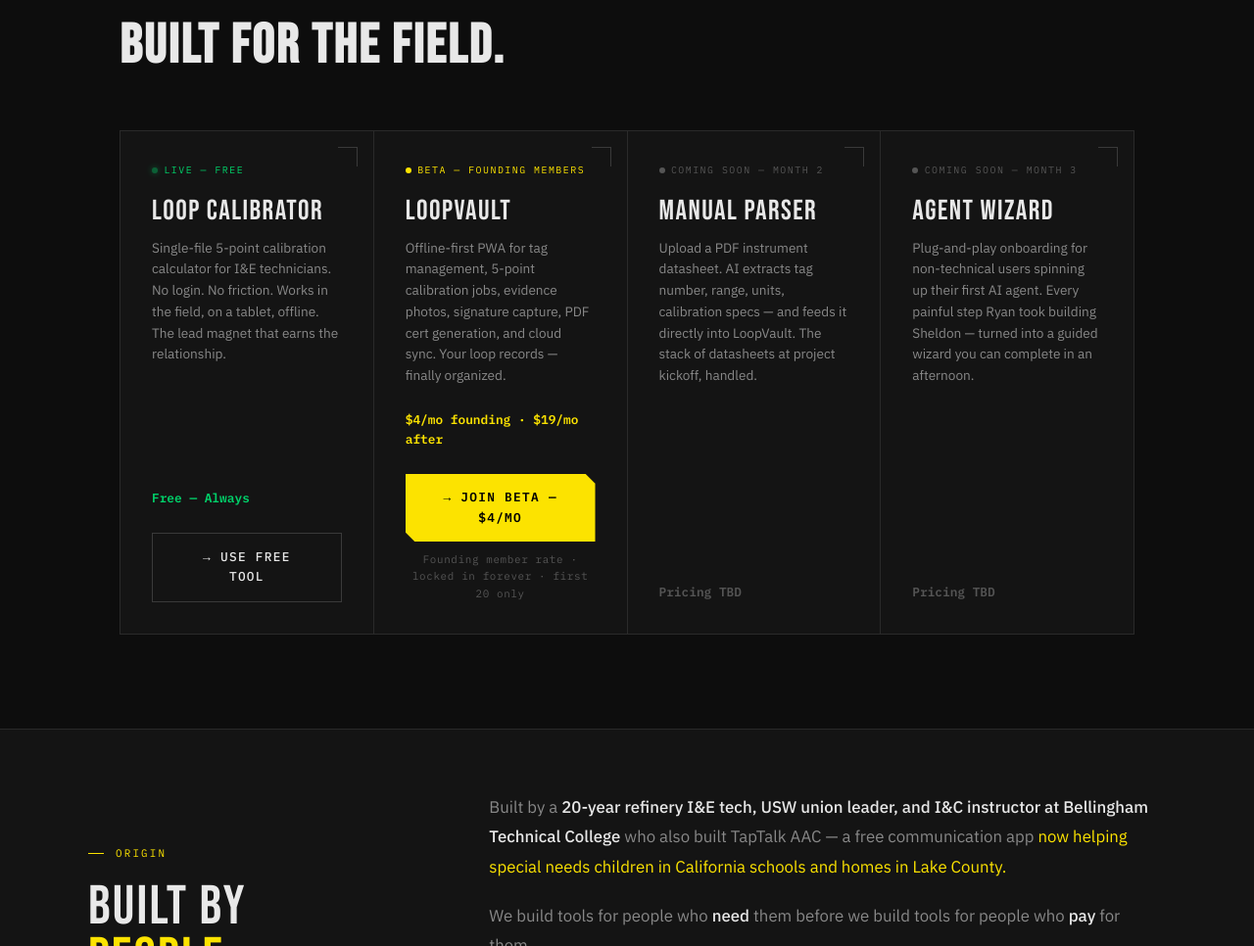
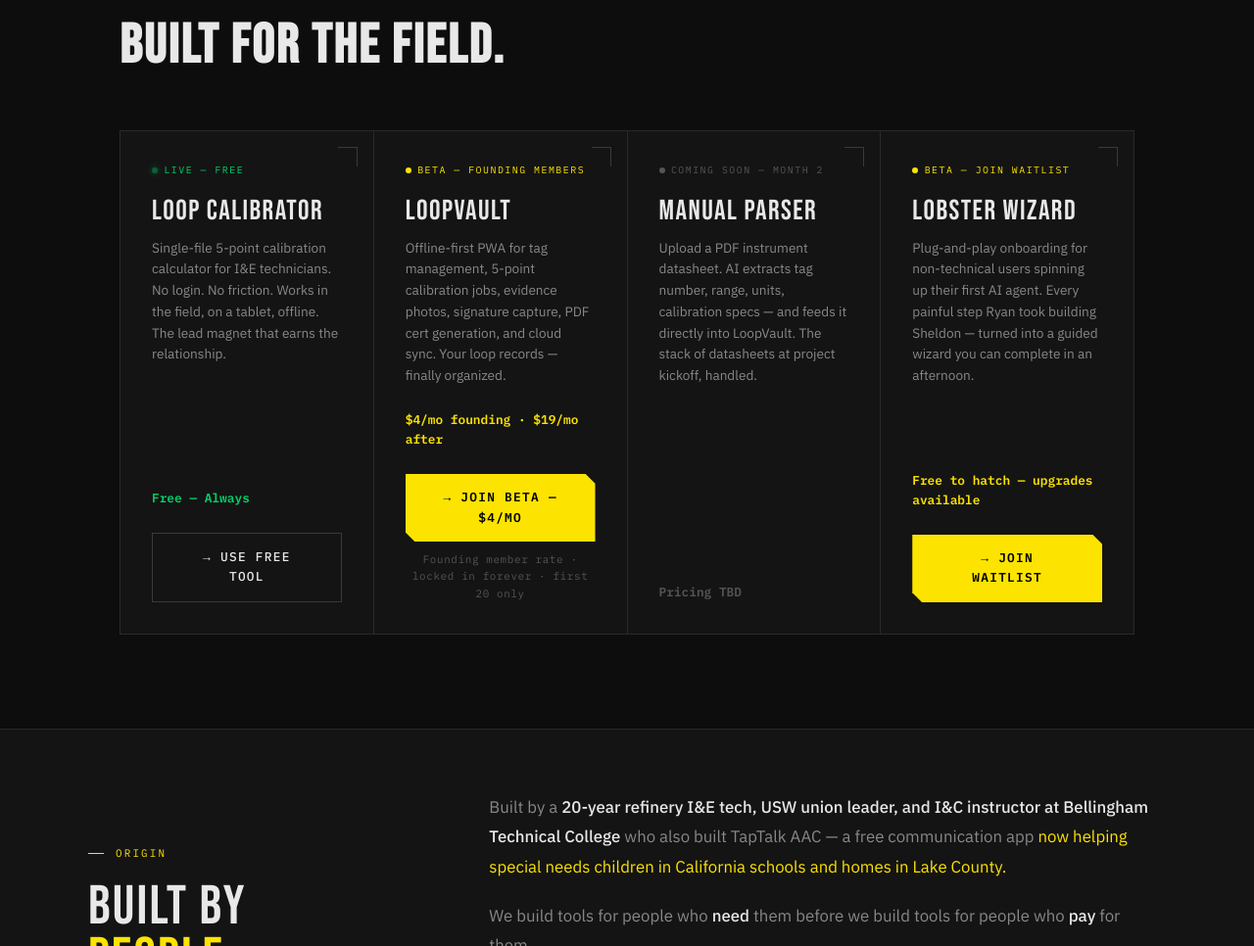
Before and after one commit to ryan10sa-star/RelayForge, a website: page docs/index.html in a window 1280 px wide. Shown: the part 2557-3523 px from the top of the page at 98% size. Drawn offline with Linux system fonts and the light colour scheme.

Commit message:
feat: activate Lobster Wizard tile → start.relayforge.tools

```diff
--- a/docs/index.html
+++ b/docs/index.html
@@ -885,10 +885,11 @@
       <!-- Agent Wizard -->
       <div class="product-card">
         <div class="product-corner"></div>
-        <div class="product-status soon"><span class="dot gray"></span> Coming Soon — Month 3</div>
-        <div class="product-name">Agent Wizard</div>
+        <div class="product-status beta"><span class="dot yellow"></span> Beta — Join Waitlist</div>
+        <div class="product-name">Lobster Wizard</div>
         <div class="product-desc">Plug-and-play onboarding for non-technical users spinning up their first AI agent. Every painful step Ryan took building Sheldon — turned into a guided wizard you can complete in an afternoon.</div>
-        <div class="product-price" style="color: var(--text-muted);">Pricing TBD</div>
+        <div class="product-price">Free to hatch — upgrades available</div>
+        <a href="https://start.relayforge.tools" class="btn-primary product-cta" target="_blank" rel="noopener">→ Join Waitlist</a>
       </div>
     </div>
   </section>
```
